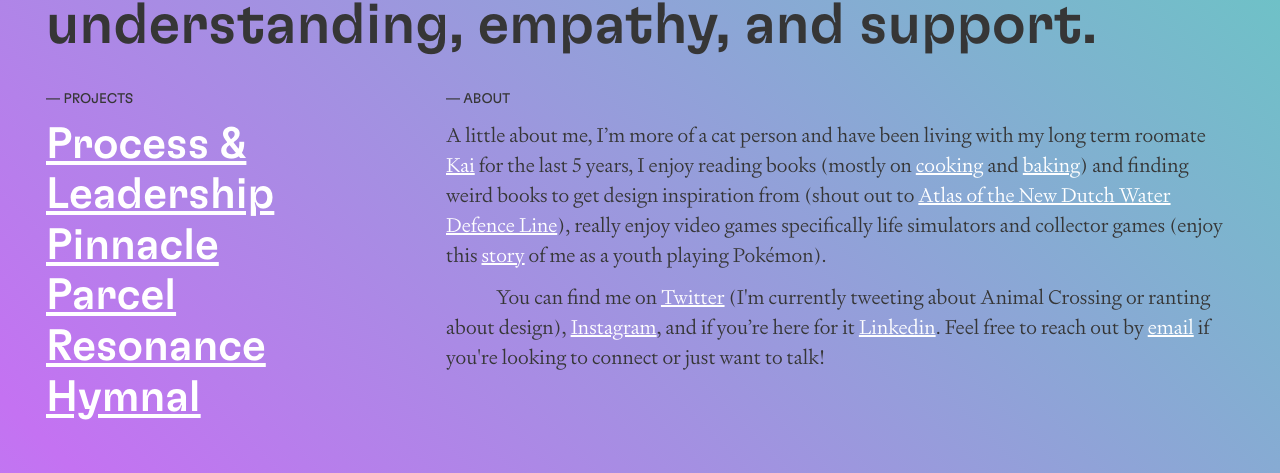
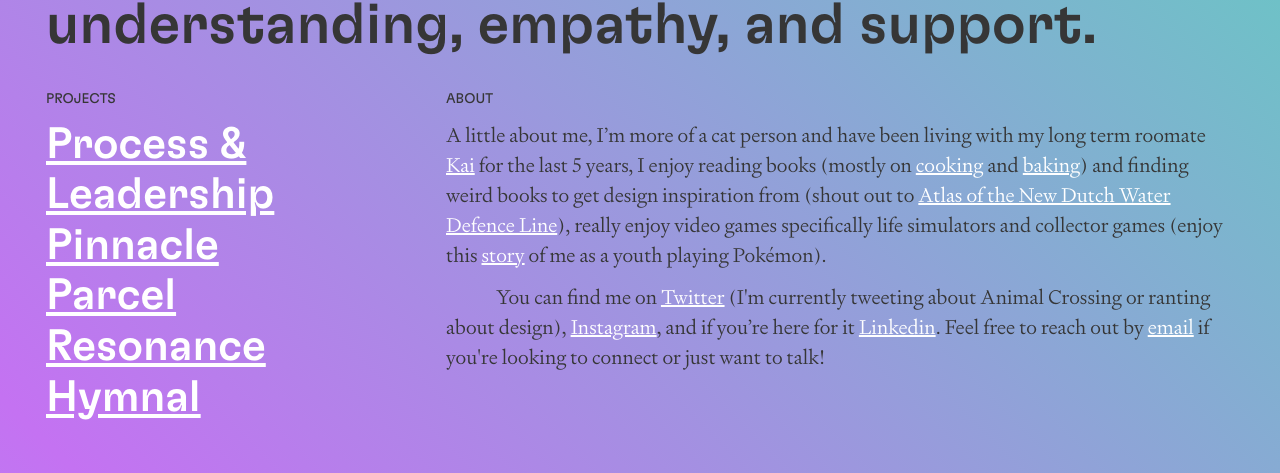
Before and after one commit to mjsxi/website-v4, a Next.js app: page / in a window 1280 px wide. Shown: the part 386-859 px from the top of the page. Before the commit the page ends 809 px from the top, so only its background shows below. Built offline with nearby package versions, Linux system fonts and the light colour scheme.

Commit message:
made some small visual changes

```diff
--- a/components/mainPage.js
+++ b/components/mainPage.js
@@ -50,7 +50,7 @@ const MainPage = () => (
           },
         }}
       >
-        <h2>— projects</h2>
+        <h2>projects</h2>
         <ul>
           <Link href="/projects/design-process-and-leadership">
             <li><a>Process & Leadership</a></li>
@@ -90,7 +90,7 @@ const MainPage = () => (
           },
         }}
       >
-        <h2>— about</h2>
+        <h2>about</h2>
         <p>A little about me, I’m more of a cat person and have been living with my long term roomate <a target="_blank" href="//instagram.com/uglybabykai/">Kai</a> for the last 5 years, I enjoy reading books (mostly on <a target="_blank" href="//amazon.com/Very-Serious-Cookbook-Contra-Wildair/dp/071487602X">cooking</a> and <a target="_blank" href="https://shop.butterandscotch.com/collections/swag/products/signed-butter-scotch-cookbook">baking</a>) and finding weird books to get design inspiration from (shout out to <a target="_blank" href="//vimeo.com/55449250">Atlas of the New Dutch Water Defence Line</a>), really enjoy video games specifically life simulators and collector games (enjoy this <a target="_blank" href="//polygon.com/2014/8/21/6052553/how-to-catch-every-pokemon">story</a> of me as a youth playing Pokémon).</p>
         <p>You can find me on <a target="_blank" href="//twitter.com/mjsxi">Twitter</a> (I'm currently tweeting about Animal Crossing or ranting about design), <a target="_blank" href="//instagram.com/mjsxi/">Instagram</a>, and if you’re here for it <a target="_blank" href="//linkedin.com/in/matt-sullivan-5455656a/">Linkedin</a>. Feel free to reach out by <a href="mailto:msullivanxi@gmail.com">email</a> if you're looking to connect or just want to talk!</p>
       </motion.div>
--- a/styles/main.module.scss
+++ b/styles/main.module.scss
@@ -98,8 +98,10 @@
 
 .projects {
   grid-column: 1 / span 4;
+  margin-bottom: 100px;
 
   @media (max-width: 728px) {
+    margin-bottom: 0px;
     grid-column: 1 / span 12;
   }
 
@@ -118,6 +120,7 @@
 }
 
 .about {
+  margin-bottom: 100px;
   grid-column: 5 / span 8;
 
   @media (max-width: 728px) {
@@ -269,7 +272,7 @@
   .notice {
 
     background: #eaeaaa;
-    padding: 12px 20px;
+    padding: 12px 20px 4px;
     margin-bottom: 20px;
     grid-column: 8 / span 5;
 
@@ -329,8 +332,18 @@
   }
 
   ul {
-    list-style: disc;
+    //list-style: disc;
     padding-left: 0;
+
+    list-style: none;
+    margin-left: 0;
+
+    & > li:before {
+        display: inline-block;
+        content: "-";
+        width: 1em;
+        margin-left: -1em;
+    }
 
     @media (max-width: 728px) {
       padding-left: 16px;
@@ -342,7 +355,7 @@
 
       ul {
         padding-left: 20px;
-        list-style: circle;
+        //list-style: circle;
       }
     }
   }
```
